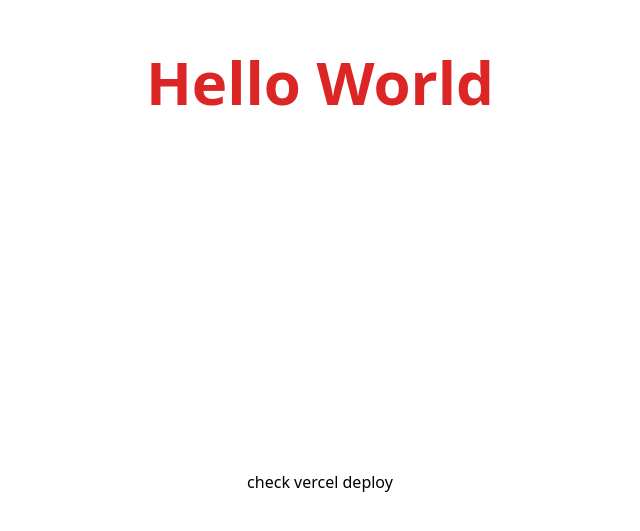
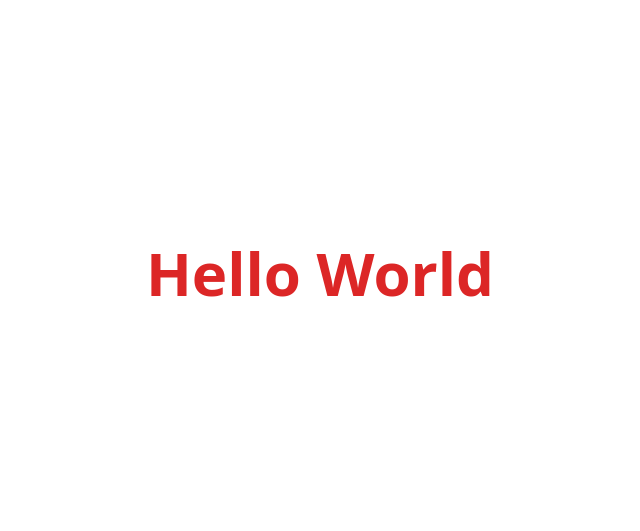
Before and after one commit to SatoshiTomita/Firebase-NuxtTemplate, a Nuxt app: page / in a window 1280 px wide. Shown: the part 127-658 px from the top of the page, without its empty margins (320-960 px from the left). Built offline with nearby package versions, Linux system fonts and the light colour scheme.

Commit message:
余計なコード削除

```diff
--- a/app/pages/index.vue
+++ b/app/pages/index.vue
@@ -7,8 +7,5 @@
     >
       Hello World
     </h1>
-    <h2>
-        check vercel deploy
-    </h2>
   </main>
 </template>
```
